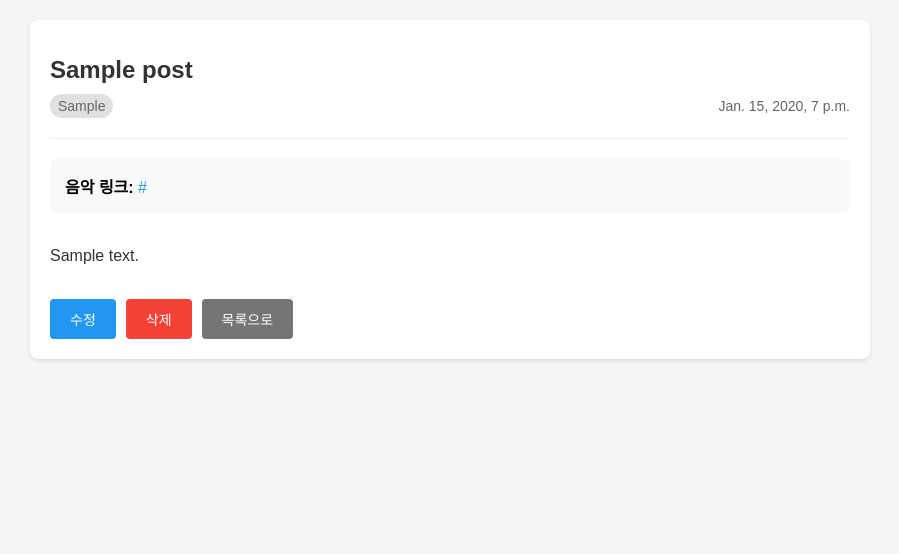
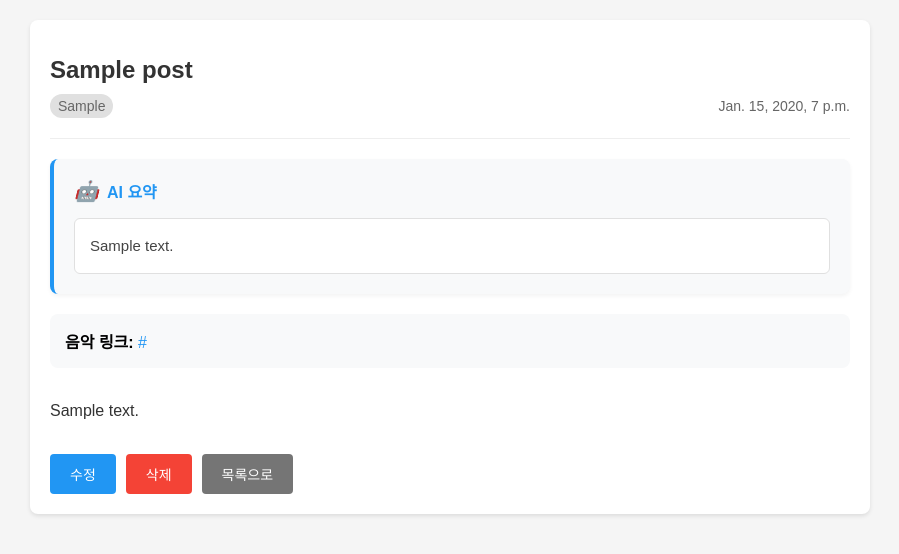
Before and after one commit to OZ-10-mentoring/ShareMusic, a Django app: page /post/1 in a window 1280 px wide. Shown: the top 554 px of the page, without its empty margins (190-1089 px from the left). Run offline with Django 5.2, Linux system fonts and the light colour scheme; tables that the repository leaves empty hold one stand-in row (values such as "Sample post").

Commit message:
Feat: 조회시 요약 보임
- 조회시 요약 보임

```diff
--- a/board/templates/post.html
+++ b/board/templates/post.html
@@ -97,6 +97,33 @@
         .back-button:hover {
             background-color: #616161;
         }
+        .summary-section {
+            background-color: #f8f9fa;
+            border-left: 4px solid #2196F3;
+            padding: 20px;
+            margin: 20px 0;
+            border-radius: 8px;
+            box-shadow: 0 2px 4px rgba(0,0,0,0.05);
+        }
+        .summary-header {
+            display: flex;
+            align-items: center;
+            margin-bottom: 15px;
+            color: #2196F3;
+        }
+        .summary-header i {
+            margin-right: 8px;
+            font-size: 20px;
+        }
+        .summary-content {
+            font-size: 15px;
+            line-height: 1.6;
+            color: #444;
+            background-color: white;
+            padding: 15px;
+            border-radius: 6px;
+            border: 1px solid #e0e0e0;
+        }
     </style>
 </head>
 <body>
@@ -108,6 +135,18 @@
                 <span class="post-date">{{ post.created_at }}</span>
             </div>
         </div>
+
+        {% if post_summary %}
+            <div class="summary-section">
+                <div class="summary-header">
+                    <i>🤖</i>
+                    <strong>AI 요약</strong>
+                </div>
+                <div class="summary-content">
+                    {{ post_summary.content }}
+                </div>
+            </div>
+        {% endif %}
 
         <div class="music-link">
             <strong>음악 링크:</strong>
--- a/board/views.py
+++ b/board/views.py
@@ -57,13 +57,19 @@ def get_post_detail(request, post_id):
             "404.html",
             {}
         )
+    post_summary = PostSummary.objects.filter(
+        post=post,
+    ).order_by(
+        "-id",
+    ).first()
     before = request.GET.get('before', '')
     return render(
         request,
         "post.html",
         {
             "post": post,
-            "before": before
+            "before": before,
+            "post_summary": post_summary,
         }
     )
 
```
